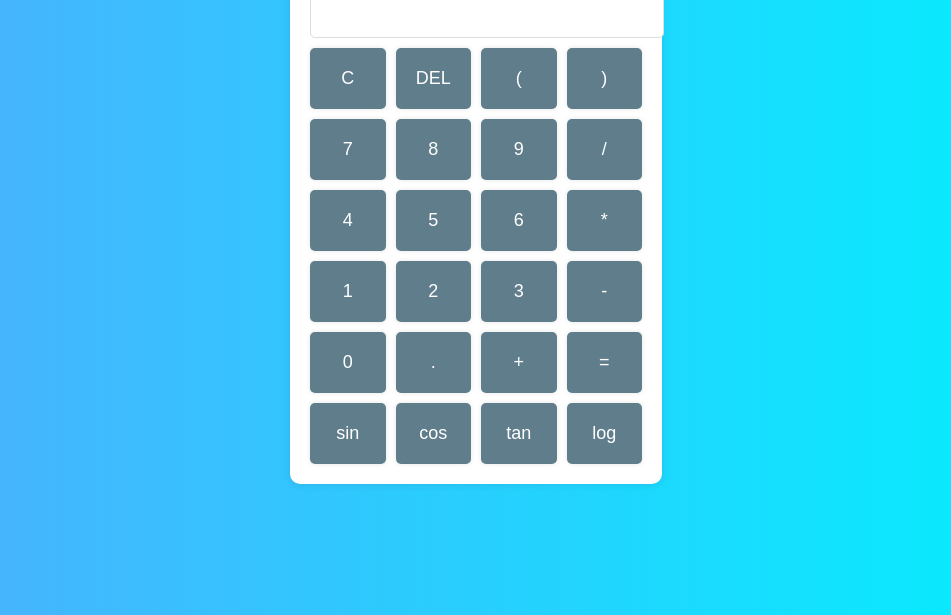
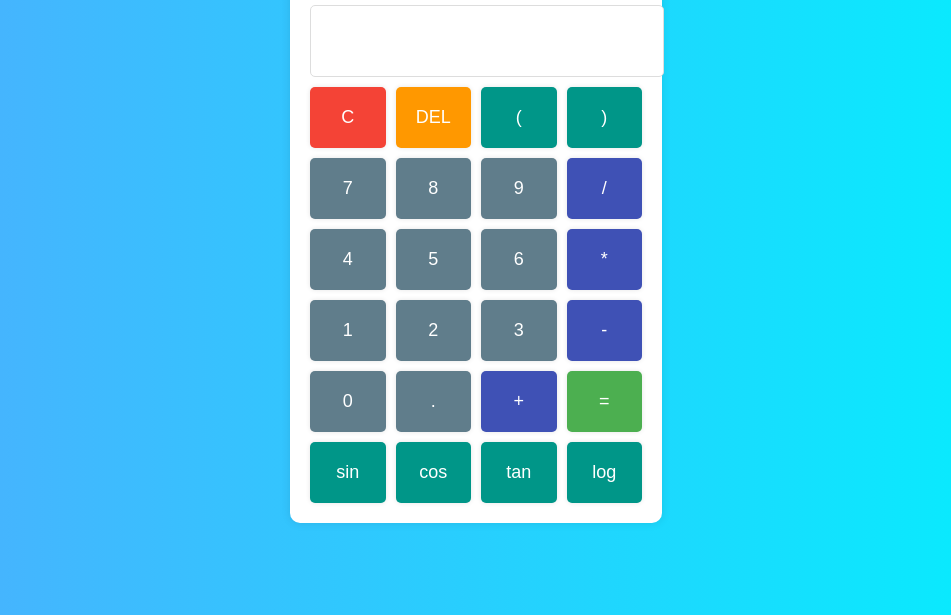
Before and after one commit to Dignity-Dev/scientific-calculator-javascript-function, a plain HTML site: page index.html in a window 1280 px wide. Shown: the part 185-800 px from the top of the page, without its empty margins (164-1115 px from the left). Drawn offline with Linux system fonts and the light colour scheme.

Commit message:
modify view

```diff
--- a/index.html
+++ b/index.html
@@ -10,32 +10,33 @@
 
 <body>
     <div class="calculator">
+        <h1>Scientific Calculator</h1>
         <input type="text" id="display" readonly>
         <div class="buttons">
-            <button onclick="clearDisplay()">C</button>
-            <button onclick="deleteChar()">DEL</button>
-            <button onclick="appendToDisplay('(')">(</button>
-            <button onclick="appendToDisplay(')')">)</button>
+            <button class="btn-clear" onclick="clearDisplay()">C</button>
+            <button class="btn-del" onclick="deleteChar()">DEL</button>
+            <button class="btn-function" onclick="appendToDisplay('(')">(</button>
+            <button class="btn-function" onclick="appendToDisplay(')')">)</button>
             <button onclick="appendToDisplay('7')">7</button>
             <button onclick="appendToDisplay('8')">8</button>
             <button onclick="appendToDisplay('9')">9</button>
-            <button onclick="appendToDisplay('/')">/</button>
+            <button class="btn-operator" onclick="appendToDisplay('/')">/</button>
             <button onclick="appendToDisplay('4')">4</button>
             <button onclick="appendToDisplay('5')">5</button>
             <button onclick="appendToDisplay('6')">6</button>
-            <button onclick="appendToDisplay('*')">*</button>
+            <button class="btn-operator" onclick="appendToDisplay('*')">*</button>
             <button onclick="appendToDisplay('1')">1</button>
             <button onclick="appendToDisplay('2')">2</button>
             <button onclick="appendToDisplay('3')">3</button>
-            <button onclick="appendToDisplay('-')">-</button>
+            <button class="btn-operator" onclick="appendToDisplay('-')">-</button>
             <button onclick="appendToDisplay('0')">0</button>
             <button onclick="appendToDisplay('.')">.</button>
-            <button onclick="appendToDisplay('+')">+</button>
-            <button onclick="calculateResult()">=</button>
-            <button onclick="appendToDisplay('sin(')">sin</button>
-            <button onclick="appendToDisplay('cos(')">cos</button>
-            <button onclick="appendToDisplay('tan(')">tan</button>
-            <button onclick="appendToDisplay('log(')">log</button>
+            <button class="btn-operator" onclick="appendToDisplay('+')">+</button>
+            <button class="btn-equal" onclick="calculateResult()">=</button>
+            <button class="btn-function" onclick="appendToDisplay('sin(')">sin</button>
+            <button class="btn-function" onclick="appendToDisplay('cos(')">cos</button>
+            <button class="btn-function" onclick="appendToDisplay('tan(')">tan</button>
+            <button class="btn-function" onclick="appendToDisplay('log(')">log</button>
         </div>
     </div>
     <script src="script.js"></script>
```
